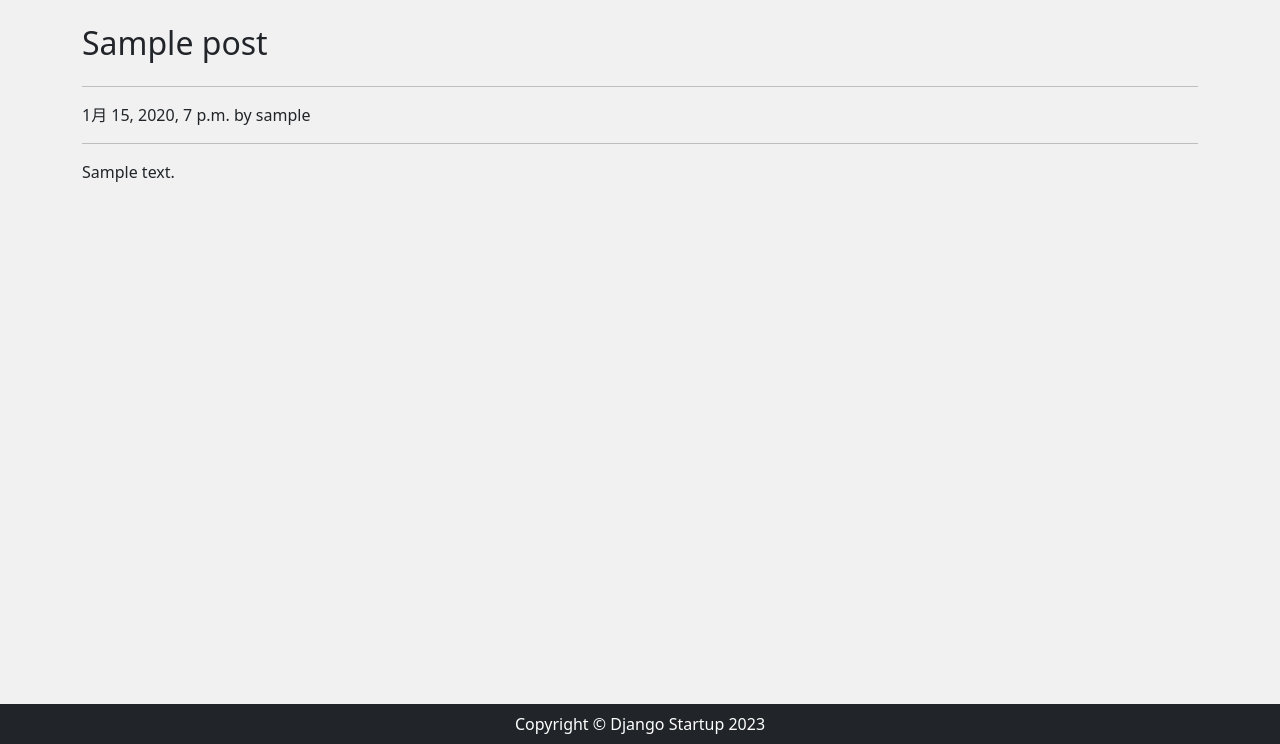
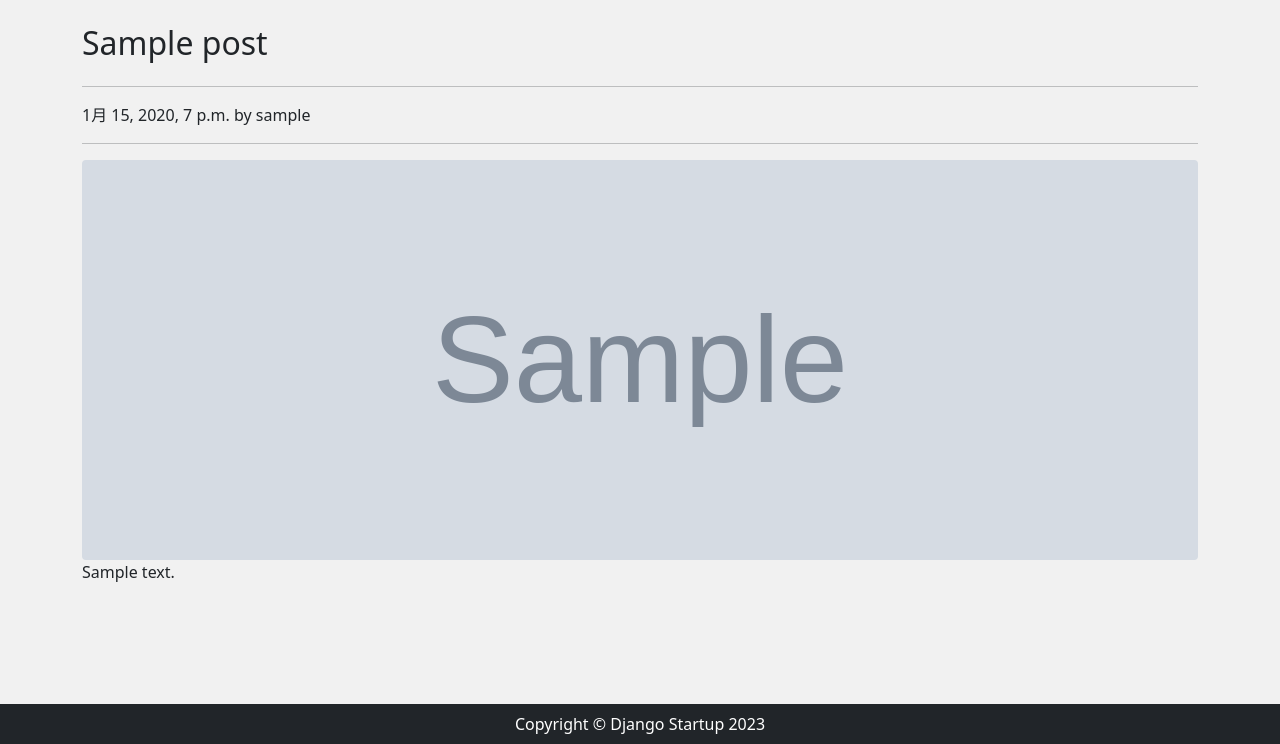
Before and after one commit to nobakku/django-blog, a Django app: page /post/1/ in a window 1280 px wide. Shown: the part 56-800 px from the top of the page. Run offline with Django 3.2, Linux system fonts and the light colour scheme; tables that the repository leaves empty hold one stand-in row (values such as "Sample post"); grey boxes marked "Sample" are stand-in pictures; some libraries are stand-ins or nearby versions.

Commit message:
画像アップロード機能の追加

```diff
--- a/blog/forms.py
+++ b/blog/forms.py
@@ -4,3 +4,4 @@ from django import forms
 class PostForm(forms.Form):
     title = forms.CharField(max_length=30, label='タイトル')
     content = forms.CharField(label='内容', widget=forms.Textarea())
+    image = forms.ImageField(label='イメージ画像', required=False)
--- a/blog/models.py
+++ b/blog/models.py
@@ -6,6 +6,7 @@ from django.utils import timezone
 class Post(models.Model):
 	author = models.ForeignKey(settings.AUTH_USER_MODEL, on_delete=models.CASCADE)
 	title = models.CharField("タイトル", max_length=200)
+	image = models.ImageField(upload_to='images', verbose_name='イメージ画像', null=True, blank=True)
 	content = models.TextField("本文")
 	created = models.DateTimeField("作成日", default=timezone.now)
 
--- a/blog/static/css/style.css
+++ b/blog/static/css/style.css
@@ -55,3 +55,16 @@
 .form-control:focus {
   box-shadow: none;
 }
+
+
+/* 画像アップロード機能 */
+.index-img {
+  object-fit: cover;
+  height: 240px;
+}
+
+.detail-img {
+  object-fit: cover;
+  width: 100%;
+  height: 400px;
+}
--- a/blog/templates/blog/index.html
+++ b/blog/templates/blog/index.html
@@ -5,6 +5,10 @@
   <div class="col-md-8">
     {% for post in post_data %}
     <div class="card mb-4">
+      {% comment %} 画像があるときのみヘッダー画像を表示(ないと画像がない投稿はエラー) {% endcomment %}
+      {% if post.image %}
+        <img src="{{ post.image.url }}" alt="" class='card-img-top index-img'>
+      {% endif %}
       <div class="card-body">
         <h2 class="card-title">{{ post.title }}</h2>
         <p class="card-text">{{ post.content|truncatechars:100 }}</p>
--- a/blog/templates/blog/post_detail.html
+++ b/blog/templates/blog/post_detail.html
@@ -5,6 +5,9 @@
 <hr />
 <p>{{ post_data.created }} by {{ post_data.author }}</p>
 <hr />
+{% if post_data.image %}
+    <img src="{{ post_data.image.url }}" alt="" class="rounded detail-img">
+{% endif %}
 <p>{{ post_data.content|linebreaksbr }}</p>
 {% if user.is_authenticated %}
 <hr />
--- a/blog/templates/blog/post_form.html
+++ b/blog/templates/blog/post_form.html
@@ -7,10 +7,14 @@
     <h2>投稿</h2>
 </div>
 
-<form method="post">
+{% comment %} enctype='multipart/form-data'は画像を受け取るときに必ず必要 {% endcomment %}
+<form method="post" enctype='multipart/form-data'>
     {% csrf_token %}
     <div class="formpost">
         {% render_field form.title class='form-control' placeholder='タイトルを入力' %}
+    </div>
+    <div class="formpost">
+        {{ form.image }}
     </div>
     <div class="formpost">
         {% render_field form.content class='form-control' placeholder='本文を入力' %}
--- a/blog/views.py
+++ b/blog/views.py
@@ -37,6 +37,9 @@ class CreatePostView(LoginRequiredMixin, View):
             post_data.author = request.user
             post_data.title = form.cleaned_data['title']
             post_data.content = form.cleaned_data['content']
+            # 画像がアップロードされたとき､formで取得した画像データをpost_dataに格納
+            if request.FILES:
+                post_data.image = request.FILES.get('image')
             post_data.save()
             return redirect('post_detail', post_data.id)
 
@@ -53,6 +56,7 @@ class PostEditView(LoginRequiredMixin, View):
             initial={
                 'title': post_data.title,
                 'content': post_data.content,
+                'image': post_data.image,
             }
         )
 
@@ -67,6 +71,9 @@ class PostEditView(LoginRequiredMixin, View):
             post_data = Post.objects.get(id=self.kwargs['pk'])
             post_data.title = form.cleaned_data['title']
             post_data.content = form.cleaned_data['content']
+            # 画像がアップロードされたとき､formで取得した画像データをpost_dataに格納
+            if request.FILES:
+                post_data.image = request.FILES.get('image')
             post_data.save()
             return redirect('post_detail', self.kwargs['pk'])
 
--- a/blog_pj/settings.py
+++ b/blog_pj/settings.py
@@ -11,6 +11,7 @@ https://docs.djangoproject.com/en/3.1/ref/settings/
 """
 
 from pathlib import Path
+import os
 
 # Build paths inside the project like this: BASE_DIR / 'subdir'.
 BASE_DIR = Path(__file__).resolve().parent.parent
@@ -132,3 +133,8 @@ SITE_ID = 1
 LOGIN_REDIRECT_URL = '/'
 ACCOUNT_LOGOUT_REDIRECT_URL = '/'
 ACCOUNT_EMAIL_VERIFICATION = 'none'
+
+
+# 画像をアップロードするURLを指定
+MEDIA_URL = '/media/'
+MEDIA_ROOT = os.path.join(BASE_DIR, 'media')
--- a/blog_pj/urls.py
+++ b/blog_pj/urls.py
@@ -1,5 +1,9 @@
 from django.contrib import admin
 from django.urls import path, include
+
+# 画像のアップロード先の読み込み
+from django.conf.urls.static import static
+from django.conf import settings
 
 urlpatterns = [
     path('admin/', admin.site.urls),
@@ -7,3 +11,7 @@ urlpatterns = [
     path('accounts/', include('accounts.urls')),
     path('accounts/', include('allauth.urls')),
 ]
+
+# DEBUGがTrueのときのみ画像アップロードを許可
+if settings.DEBUG:
+    urlpatterns += static(settings.MEDIA_URL, document_root=settings.MEDIA_ROOT)
--- a/requirements.txt
+++ b/requirements.txt
@@ -1,3 +1,4 @@
 Django~=3.1.4
 django-widget-tweaks~=1.4.8
 django-allauth~=0.41.0
+Pillow~=9.5.0
```
Also changed, not shown: blog/migrations/0002_post_image.py (added), media/images/FuZwmkIaQAIc32R.jpg (added), media/images/cat.jpg (added).
